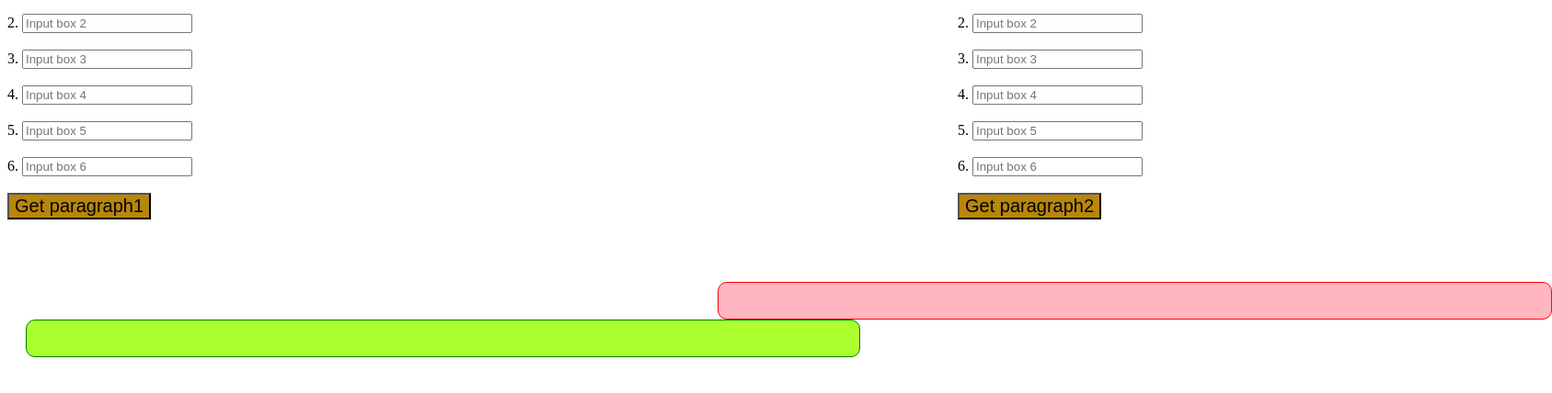
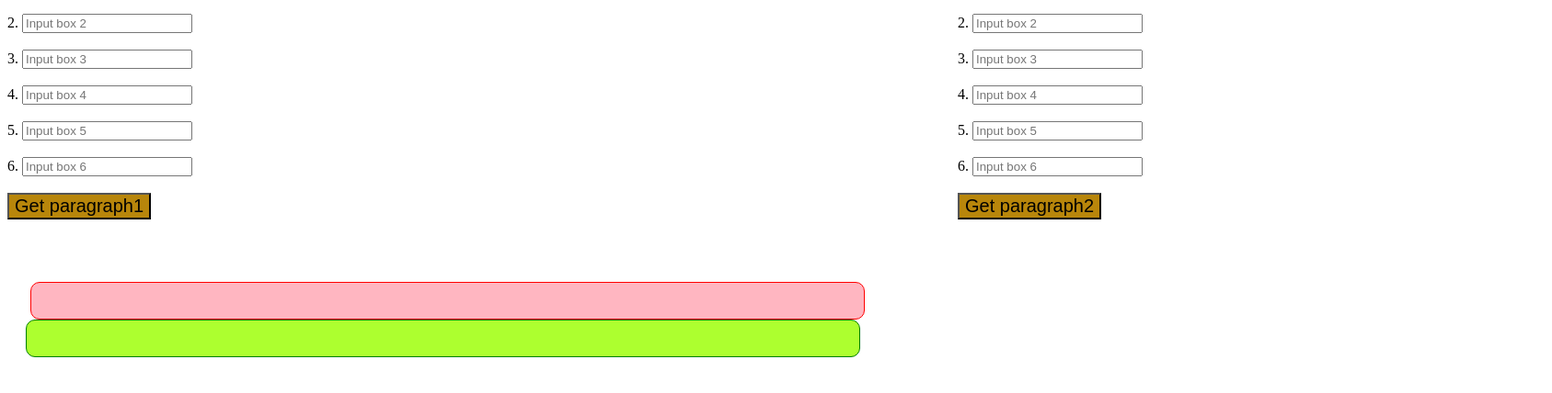
Before and after one commit to JeffreyAlan699/Project-80a, a plain HTML site: page index.html in a window 1280 px wide. Shown: the part 90-518 px from the top of the page at 92% size, 1687 px wide, since content can reach past the window. Drawn offline with Linux system fonts and the light colour scheme.

Commit message:
Add files via upload

```diff
--- a/style.css
+++ b/style.css
@@ -14,7 +14,7 @@ button{
 	border-radius: 10px;
     width: 70%;
     transform: translateY(320px);
-    transform: translateX(30%);
+    transform: translateX(-475px);
     height: fit-content;
 }
 #div2{
```
